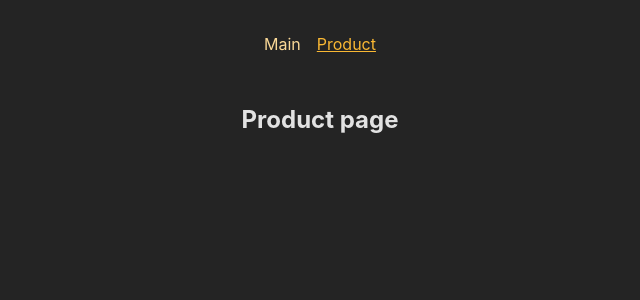
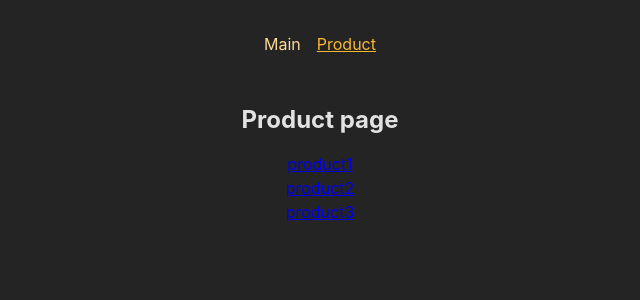
Before and after one commit to Changwhi/React-Practice-All, a React (Create React App) app in the folder MultipleSPA/: page /product in a window 1280 px wide. Shown: the top 300 px of the page, without its empty margins (320-960 px from the left). Built offline with nearby package versions, Linux system fonts and the light colour scheme.

Commit message:
Feat: Adds products list and links to respective routes

```diff
--- a/MultipleSPA/src/pages/Product.js
+++ b/MultipleSPA/src/pages/Product.js
@@ -1,5 +1,22 @@
+import { Link } from "react-router-dom";
+
+const DUMMY = [
+    {productId: 1, productName: 'product1'},
+    {productId: 2, productName: 'product2'},
+    {productId: 3, productName: 'product3'},
+]
+
+
 const Product = () => {
-    return <h2>Product page</h2>
+
+    return <>
+        <h2>Product page</h2>
+        <ul>
+        {DUMMY.map((product) =>
+            <li><Link to={`/product/${product.productId}`}>{product.productName}</Link></li>
+            )}
+        </ul>
+        </>
 };
 
 
```
